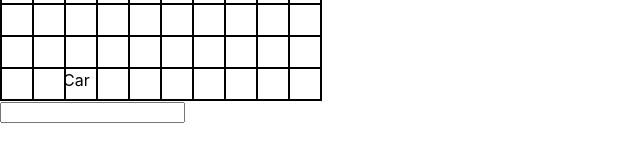
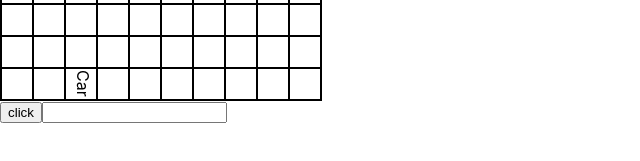
Before and after one commit to Mirzamorph/mars-rover, a React (Create React App) app: page / in a window 1280 px wide. Shown: the part 221-382 px from the top of the page, without its empty margins (0-640 px from the left). Built offline with nearby package versions, Linux system fonts and the light colour scheme.

Commit message:
added direction transition

```diff
--- a/src/App.js
+++ b/src/App.js
@@ -1,21 +1,23 @@
 import React, {useState} from 'react'
 import Grid from './components/grid'
-import {defaultGridSize, defaultRoverPosition} from './config'
+import {defaultGridSize, defaultRoverDirection, defaultRoverPosition} from './config'
 import Console from './components/console'
 import Rover from './components/rover'
 
 export default function App() {
 
     const [pos, setPos] = useState(defaultRoverPosition)
+    const [direction, setDirection] = useState(defaultRoverDirection)
 
 
     return (
         <>
             <div className="container">
                 <Grid gridCount={defaultGridSize}/>
-                <Rover pos={pos}/>
+                <Rover pos={pos} directionDeg={direction}/>
             </div>
-            <Console/>
+            <button onClick={() => setPos({x: 2, y: 3})}>click</button>
+            <Console setPos={setPos} setDirection={setDirection}/>
         </>
     )
 }
--- a/src/components/rover.js
+++ b/src/components/rover.js
@@ -1,9 +1,9 @@
 import React from 'react'
 
-export default function Rover({pos}) {
+export default function Rover({pos, directionDeg}) {
 
     const styles = {
-        transform: `translate(${pos.x * 100}%, ${pos.y * 100}%)`
+        transform: `translate(${pos.x * 100}%, -${pos.y * 100}%) rotate(${directionDeg}deg)`
     }
 
     return (
--- a/src/config.js
+++ b/src/config.js
@@ -4,4 +4,4 @@ export const defaultRoverPosition = {
     y: 0
 }
 
-export const defaultRoverDirection = 0
+export const defaultRoverDirection = 90 // it's all about degrees, so it can be 0, 90, 180, 360
--- a/src/index.css
+++ b/src/index.css
@@ -37,4 +37,5 @@ body {
   height: 30px;
   bottom: 1px;
   left: 3px;
+  transition: transform 0.3s ease-in;
 }
```
